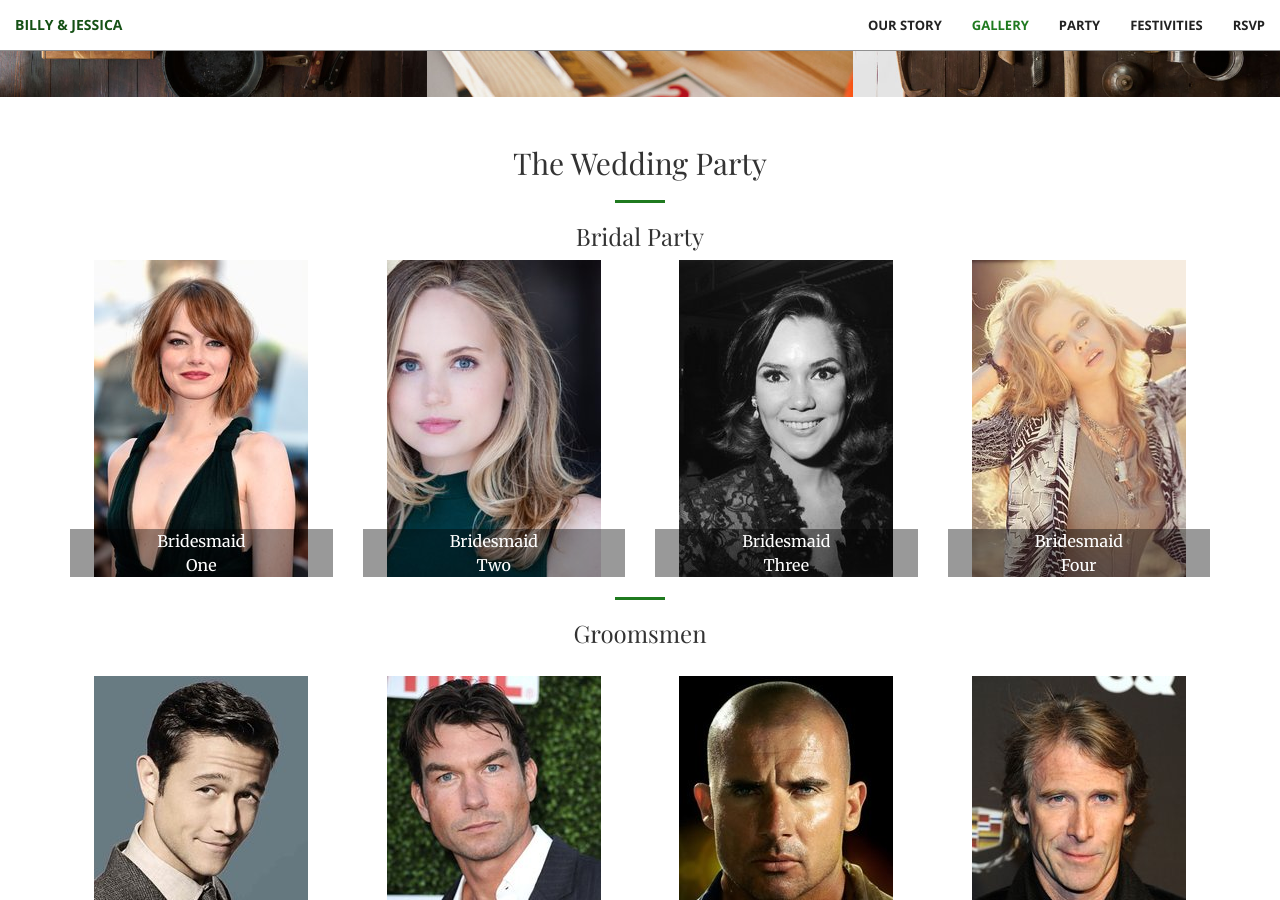
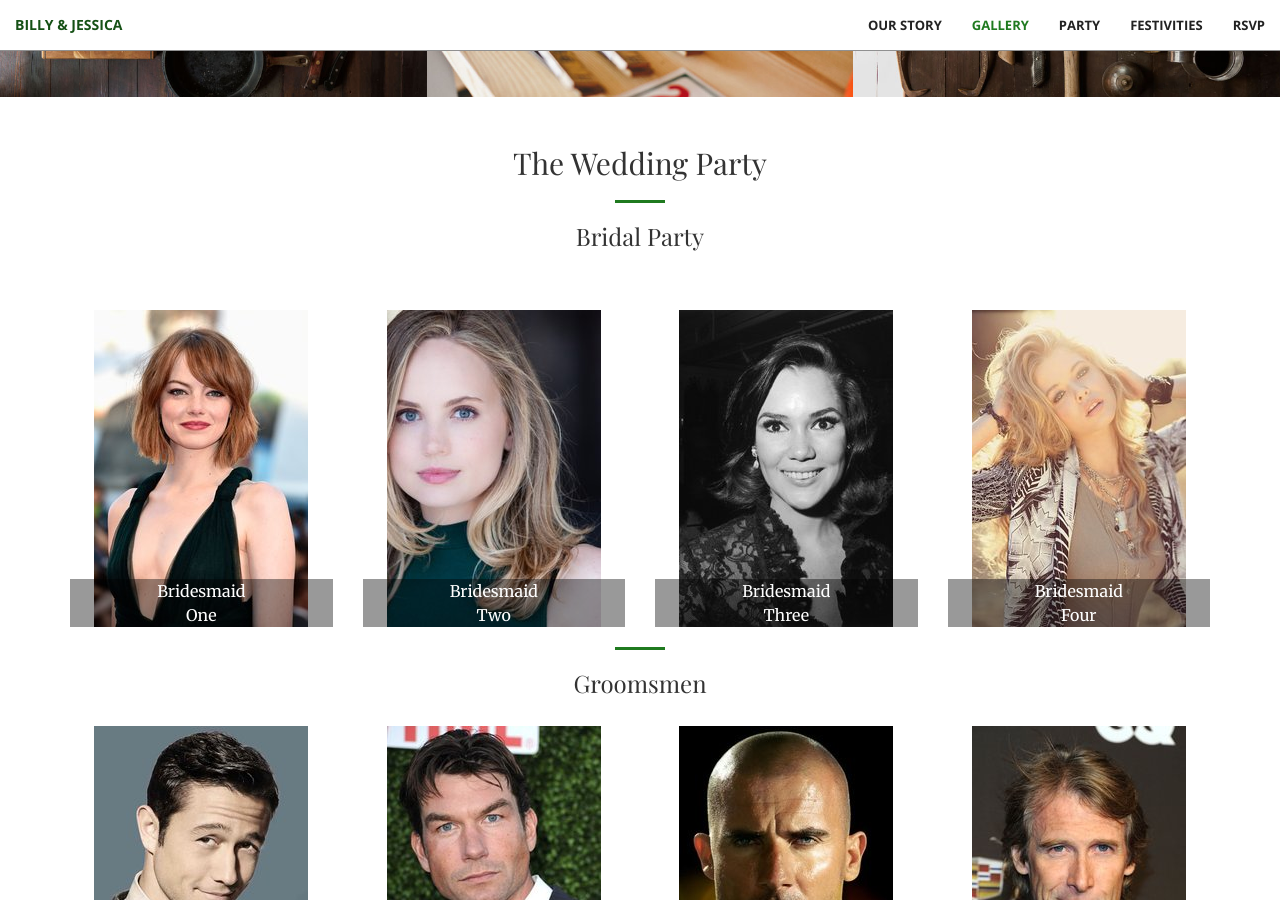
Before and after one commit to notbleh/wed-website, a Jekyll site: the page built from live.html, in a window 1280 px wide and 900 px high, scrolled down 1604 px. Built offline with Jekyll 4.4.1, drawn with Linux system fonts in a browser that asks for light colours.

Commit message:
Update style.css

```diff
--- a/css/style.css
+++ b/css/style.css
@@ -8,7 +8,7 @@ input[type=text] {
     position: relative;
     display: block;
     max-width: 400px;
-    margin: 0 auto;
+    margin: 50px 0 auto;
 }
 
 .wedding-party-box p {
```
